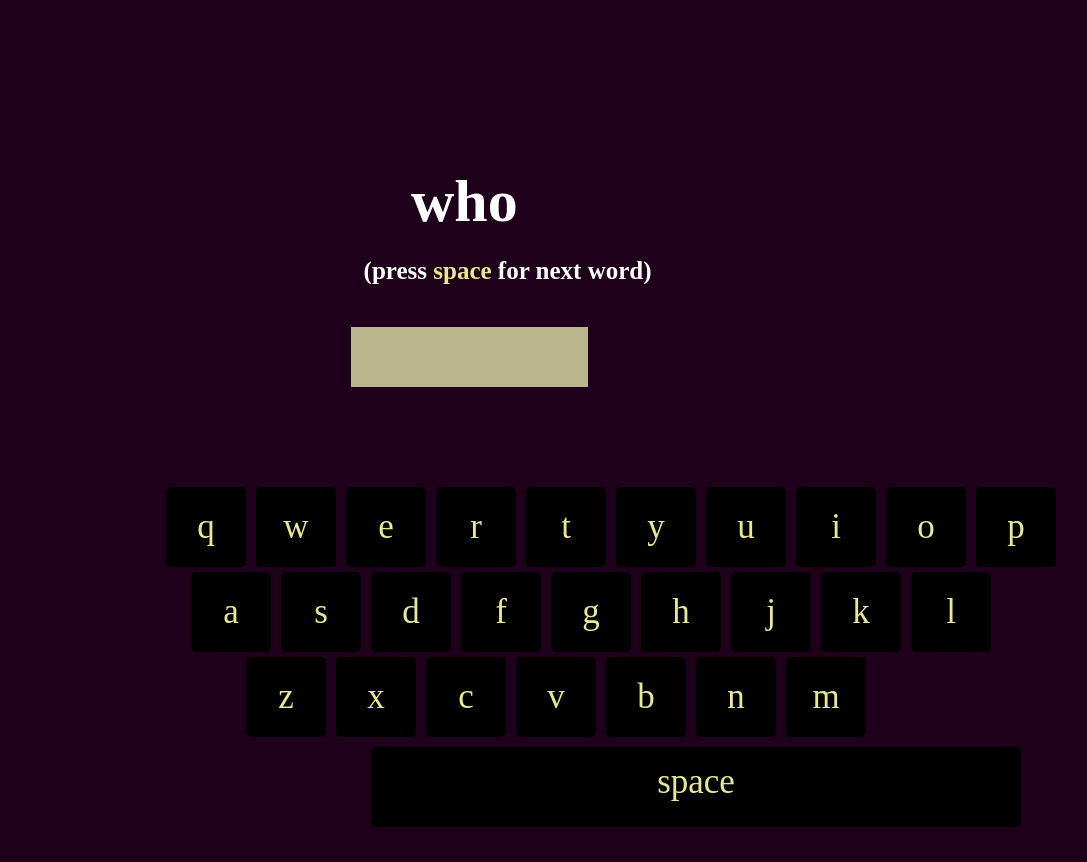
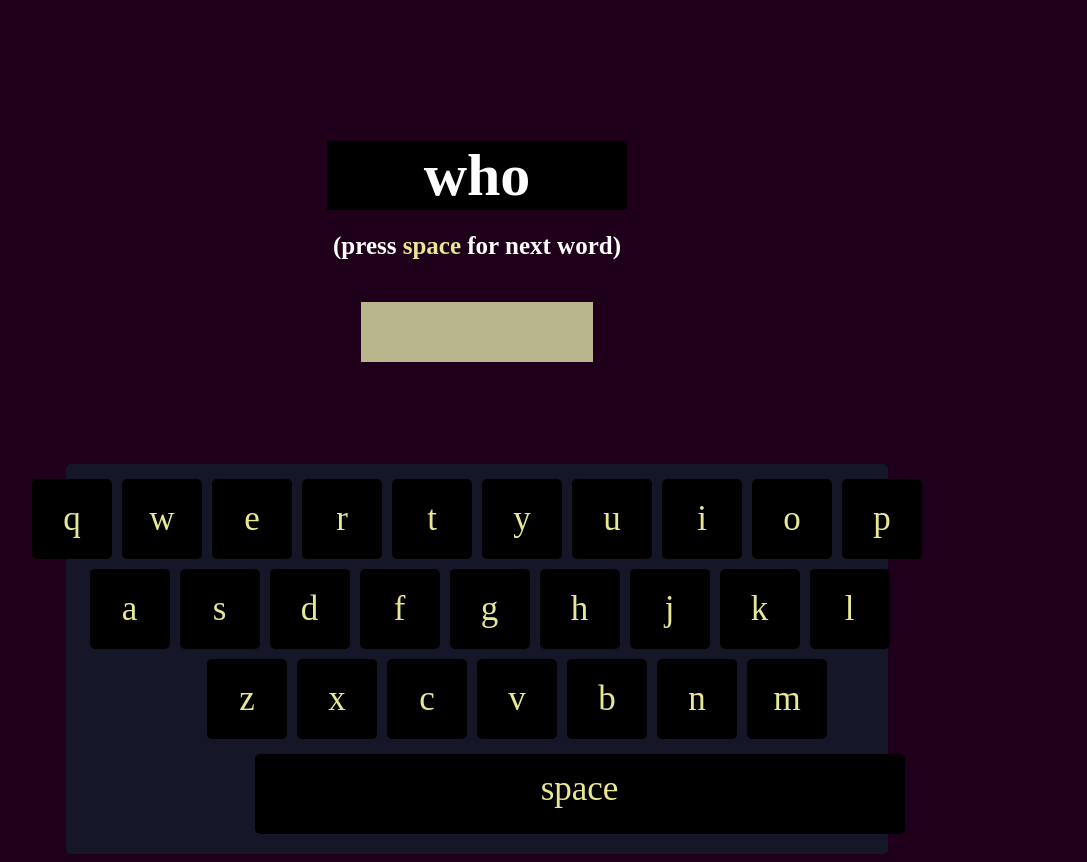
Before and after one commit to codenameuriel/fingerz, a React (Create React App) app: page / in a window 1280 px wide. Shown: the whole page, without its empty margins (163-1250 px from the left). Built offline with nearby package versions, Linux system fonts and the light colour scheme.

Commit message:
add styling to components

```diff
--- a/src/components/WPMSummary/WPMSummary.js
+++ b/src/components/WPMSummary/WPMSummary.js
@@ -11,8 +11,8 @@ const WPMSummary = props => {
       const score = parseInt(props.wpmCounter[key].toString().split('.')[0]);
 
       const scoreDisplay = (
-        <div>
-          <p>{`${key}: ${score}`}</p>
+        <div className={WPMSummaryStyles.WordWPM}>
+          <p>{`${key}:   ${score}`}</p>
         </div>
       );
 
@@ -31,7 +31,7 @@ const WPMSummary = props => {
 
     const averageWPM = Math.floor(parseFloat((total / Object.keys(props.wpmCounter).length).toFixed(2)));
 
-    return averageWPM;
+    return <p>{averageWPM}</p>;
   };
 
   return (
@@ -40,16 +40,16 @@ const WPMSummary = props => {
         <div>
           <h1>WPM Per Word</h1>
         </div>
-        <div>
+        <div className={WPMSummaryStyles.WordSummary}>
           {renderWordSummary()}
         </div>
       </div>
 
       <div className={WPMSummaryStyles.Average}>
-        <div>
+        <div className={WPMSummaryStyles.ScoreHeader}>
           <h1>Average WPM</h1>
         </div>
-        <div>
+        <div className={WPMSummaryStyles.Score}>
           {renderAverageWPM()}
         </div>
       </div>
--- a/src/components/WPMSummary/WPMSummary.module.css
+++ b/src/components/WPMSummary/WPMSummary.module.css
@@ -1,19 +1,62 @@
 .WPMSummary {
   color: white;
   display: flex;
-  justify-content: center;
+  font-size: 20px;
 }
 
 .Average {
+  width: 35%;
+  margin-left: 50px;
+  margin-right: 100px;
+  height: 30%;
+}
 
-  width: 35%;
+.WordWPM {
+  color: rgb(231, 231, 149);
+  background-color: black;
+  text-align: center;
+  width: 150px;
+  border-radius: 5px;
+}
+
+.WordSummary {
+  margin-left: 25%;
+}
+
+.Score {
+  text-align: center;
+  color: rgb(231, 231, 149);
+  background-color: black;
+  border-radius: 5px;
+}
+
+.ScoreHeader {
+  text-align: center;
+}
+
+.Average p {
+  font-size: 50px;
 }
 
 .Review {
-  margin-left: 300px;
-  width: 25%;
+  margin-left: 100px;
+  margin-right: 50px;
+  width: 40%;
+  height: 400px;
+  overflow: scroll;
+  text-align: center;
 }
 
-.WPMSummary button {
-  height: 50px;
+::-webkit-scrollbar {
+  width: 5px;
+  height: 5px;
+  border-radius: 5px;
 }
+
+::-webkit-scrollbar-track {
+  background: black;
+}
+
+::-webkit-scrollbar-thumb {
+  background: rgb(28, 28, 51);
+}
--- a/src/components/WordList/WordList.module.css
+++ b/src/components/WordList/WordList.module.css
@@ -1,16 +1,13 @@
-.WordList h1 {
-  /* margin-left: 75px; */
-  font-size: 60px;
+.Word {
+  font-size: 30px;
   color: white;
+  text-align: center;
+  background-color: black;
+  width: 300px;
 }
 
 .WordList h5 {
-  margin-left: 13px;
   font-size: 25px;
   color: white;
+  text-align: center;
 }
-
-.Word {
-  text-align: center;
-  width: 30%;
-}
--- a/src/containers/Keyboard/Keyboard.module.css
+++ b/src/containers/Keyboard/Keyboard.module.css
@@ -1,9 +1,15 @@
 .Keyboard {
-  margin-top: 10%;
+  margin-top: 5%;
+  padding: 10px 0;
+  background-color: rgb(22, 22, 41);
+  width: 65%;
+  align-items: center;
+  display: flex;
+  flex-flow: column;
+  border-radius: 5px;
 }
 
 .key {
-  /* background-color: rgb(8, 8, 8); */
   background-color: rgb(0, 0, 0);
   width: 80px;
   height: 80px;
@@ -39,7 +45,6 @@
 }
 
 .spaceKey {
-  /* background-color: rgb(8, 8, 8); */
   background-color: black;
   width: 650px;
   height: 80px;
--- a/src/containers/WordPanel/WordPanel.module.css
+++ b/src/containers/WordPanel/WordPanel.module.css
@@ -1,24 +1,29 @@
 .WordPanel {
-  margin-left: 20%;
   display: flex;
   flex-flow: column;
+  width: 50%;
+  height: 300px;
+  align-items: center;
 }
 
 .WPMSummary {
-  margin-left: -25%;
-  margin-top: -150px;
+  margin-top: -100px;
   margin-bottom: -100px;
+  width: 50%;
+  height: 500px;
 }
 
 .WordPanel input {
-  width: 30%;
+  width: 35%;
   height: 50px;
   font-size: 40px;
   padding: 5px;
   text-align: center;
-  color: white;
+  /* color: white; */
+  color: black;
   background-color: rgb(185, 182, 141);
   border: none;
+  align-self: center;
 }
 
 .WordPanel input:focus {
@@ -26,17 +31,19 @@
 }
 
 .WPMSummary button {
-  margin-left: 750px;
-  margin-top: 30px;
-  background-color: rgb(185, 182, 141);
+  margin-left: 350px;
+  margin-top: 20px;
+  position: relative;
+  background-color:rgb(231, 231, 149);
   color: black;
   font-size: 20px;
   border: none;
-  width: 100px;
+  width: 200px;
   height: 50px;
   border-radius: 5px;
 }
 
 .WPMSummary button:hover {
-  background-color:rgb(231, 231, 149);
+  background-color: black;
+  color: rgb(231, 231, 149);
 }
--- a/src/hoc/Layout/Layout.module.css
+++ b/src/hoc/Layout/Layout.module.css
@@ -1,6 +1,6 @@
 .Layout {
   display: flex;
   flex-flow: column;
-  margin-left: 25%;
-  margin-top: 10%;
+  align-items: center;
+  margin-top: 8%;
 }
```
